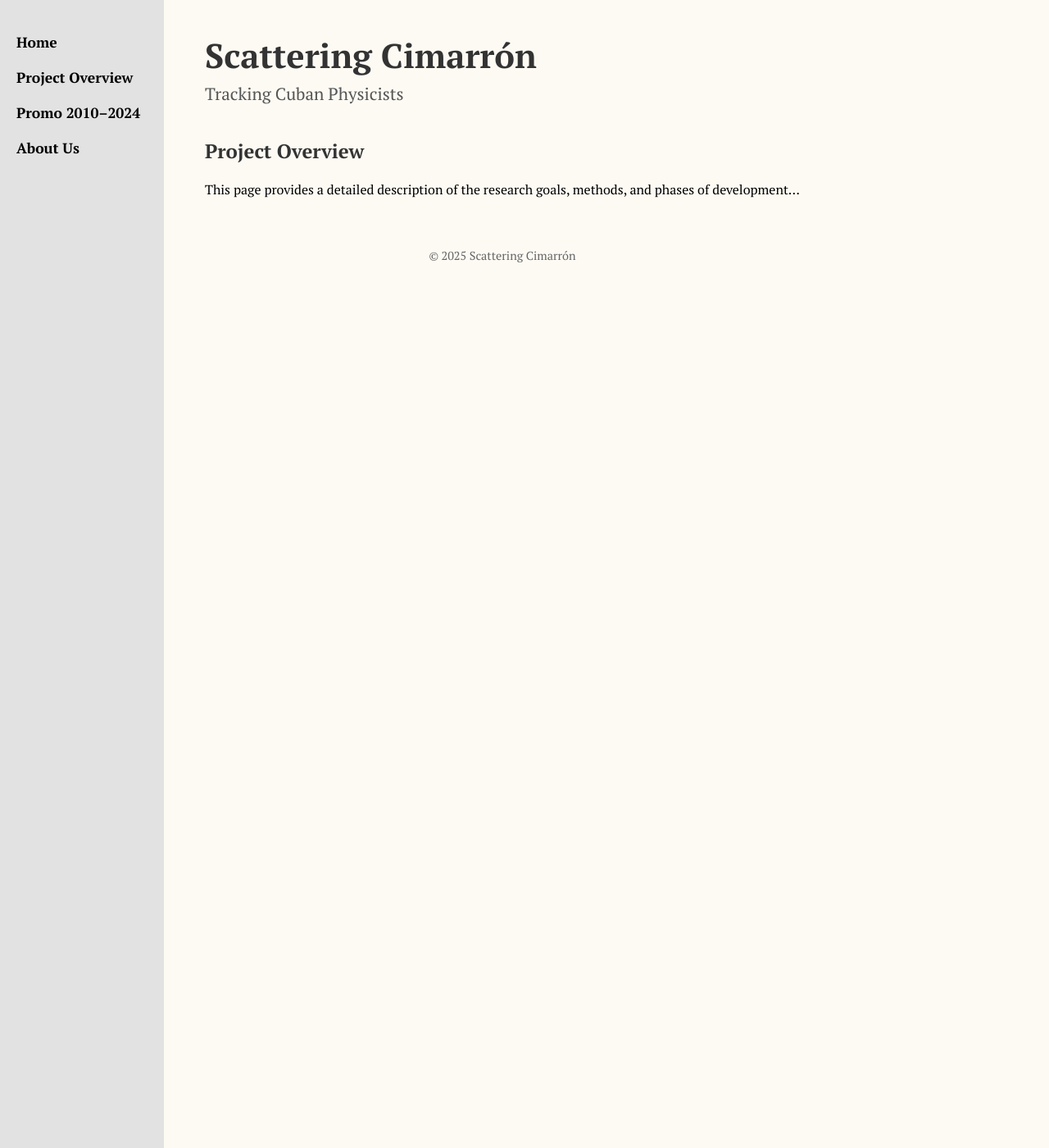
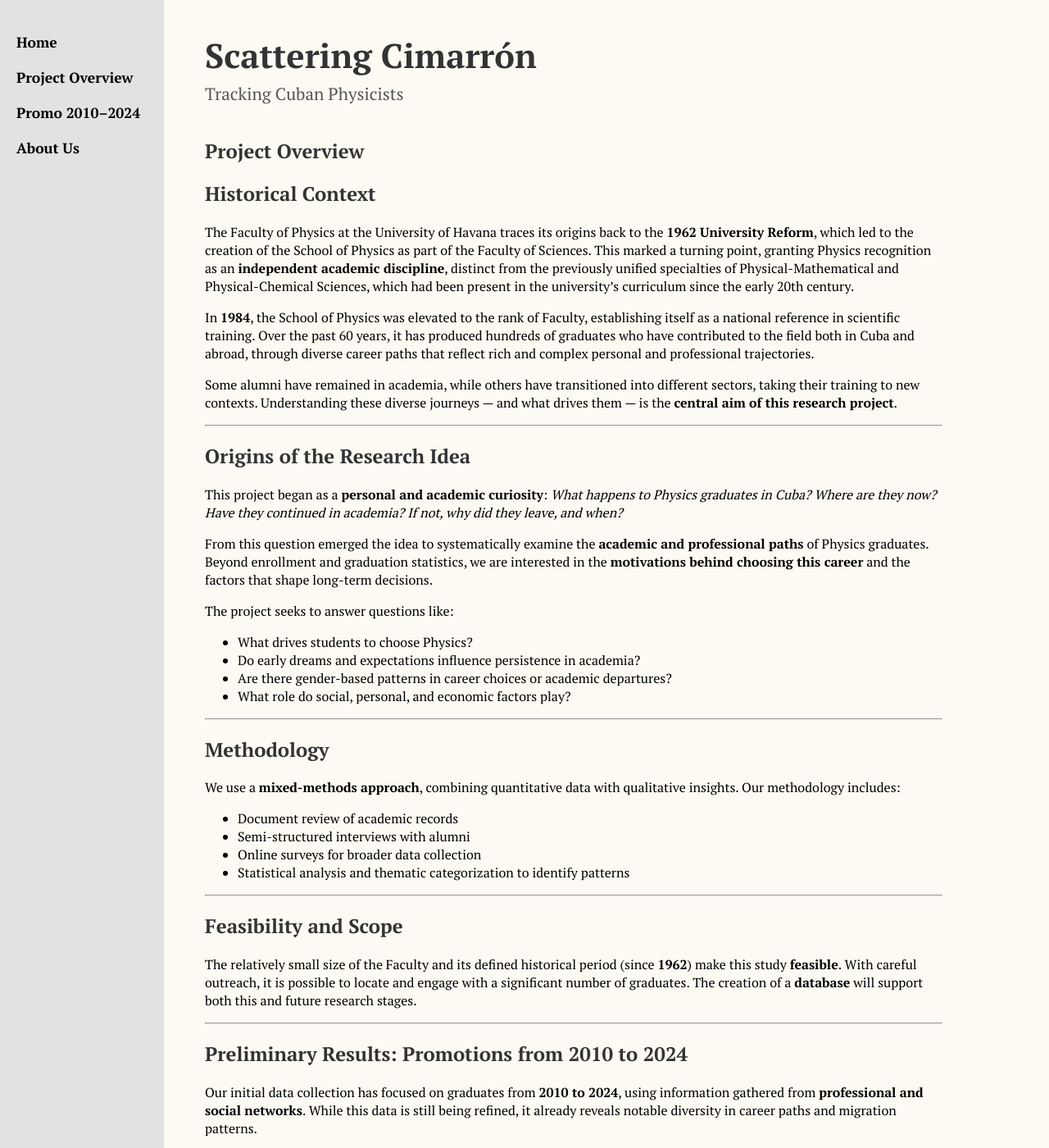
Before and after one commit to Gretica/Tracking_Cuban_Physicists, a Jekyll site: the page built from project.md, in a window 1280 px wide and 1400 px high. Shown: the whole window at 82% size. Built offline with Jekyll 4.4.1, drawn with Linux system fonts in a browser that asks for light colours; some of the changed text lies outside the part shown.

Commit message:
Update project.md

```diff
--- a/project.md
+++ b/project.md
@@ -7,7 +7,54 @@ permalink: /Project/
 <!-- Aquí comienzas a escribir el contenido de la página del proyecto -->
 
 ## Project Overview
+## **Historical Context**
 
-This page provides a detailed description of the research goals, methods, and phases of development...
+The Faculty of Physics at the University of Havana traces its origins back to the **1962 University Reform**, which led to the creation of the School of Physics as part of the Faculty of Sciences. This marked a turning point, granting Physics recognition as an **independent academic discipline**, distinct from the previously unified specialties of Physical-Mathematical and Physical-Chemical Sciences, which had been present in the university’s curriculum since the early 20th century.
 
-<!-- Continúa con el contenido que desees -->
+In **1984**, the School of Physics was elevated to the rank of Faculty, establishing itself as a national reference in scientific training. Over the past 60 years, it has produced hundreds of graduates who have contributed to the field both in Cuba and abroad, through diverse career paths that reflect rich and complex personal and professional trajectories.
+
+Some alumni have remained in academia, while others have transitioned into different sectors, taking their training to new contexts. Understanding these diverse journeys — and what drives them — is the **central aim of this research project**.
+
+---
+
+## **Origins of the Research Idea**
+
+This project began as a **personal and academic curiosity**: *What happens to Physics graduates in Cuba? Where are they now? Have they continued in academia? If not, why did they leave, and when?*
+
+From this question emerged the idea to systematically examine the **academic and professional paths** of Physics graduates. Beyond enrollment and graduation statistics, we are interested in the **motivations behind choosing this career** and the factors that shape long-term decisions.
+
+The project seeks to answer questions like:
+
+- What drives students to choose Physics?
+- Do early dreams and expectations influence persistence in academia?
+- Are there gender-based patterns in career choices or academic departures?
+- What role do social, personal, and economic factors play?
+
+---
+
+## **Methodology**
+
+We use a **mixed-methods approach**, combining quantitative data with qualitative insights. Our methodology includes:
+
+- Document review of academic records
+- Semi-structured interviews with alumni
+- Online surveys for broader data collection
+- Statistical analysis and thematic categorization to identify patterns
+
+---
+
+## **Feasibility and Scope**
+
+The relatively small size of the Faculty and its defined historical period (since **1962**) make this study **feasible**. With careful outreach, it is possible to locate and engage with a significant number of graduates. The creation of a **database** will support both this and future research stages.
+
+---
+
+## **Preliminary Results: Promotions from 2010 to 2024**
+
+Our initial data collection has focused on graduates from **2010 to 2024**, using information gathered from **professional and social networks**. While this data is still being refined, it already reveals notable diversity in career paths and migration patterns.
+
+These preliminary results offer a **first glimpse** of the project's potential to document and analyze the real-life implications of studying Physics in Cuba.
+
+To explore these early findings in detail, visit the [Promotions 2010–2024](/Promotions_2010_2024/) page.
+
+This early sample will serve as a **foundation for comparison** as more cohorts are incorporated, and as interviews and surveys deepen our understanding of how **identity, gender, and context** shape long-term professional outcomes.
```
